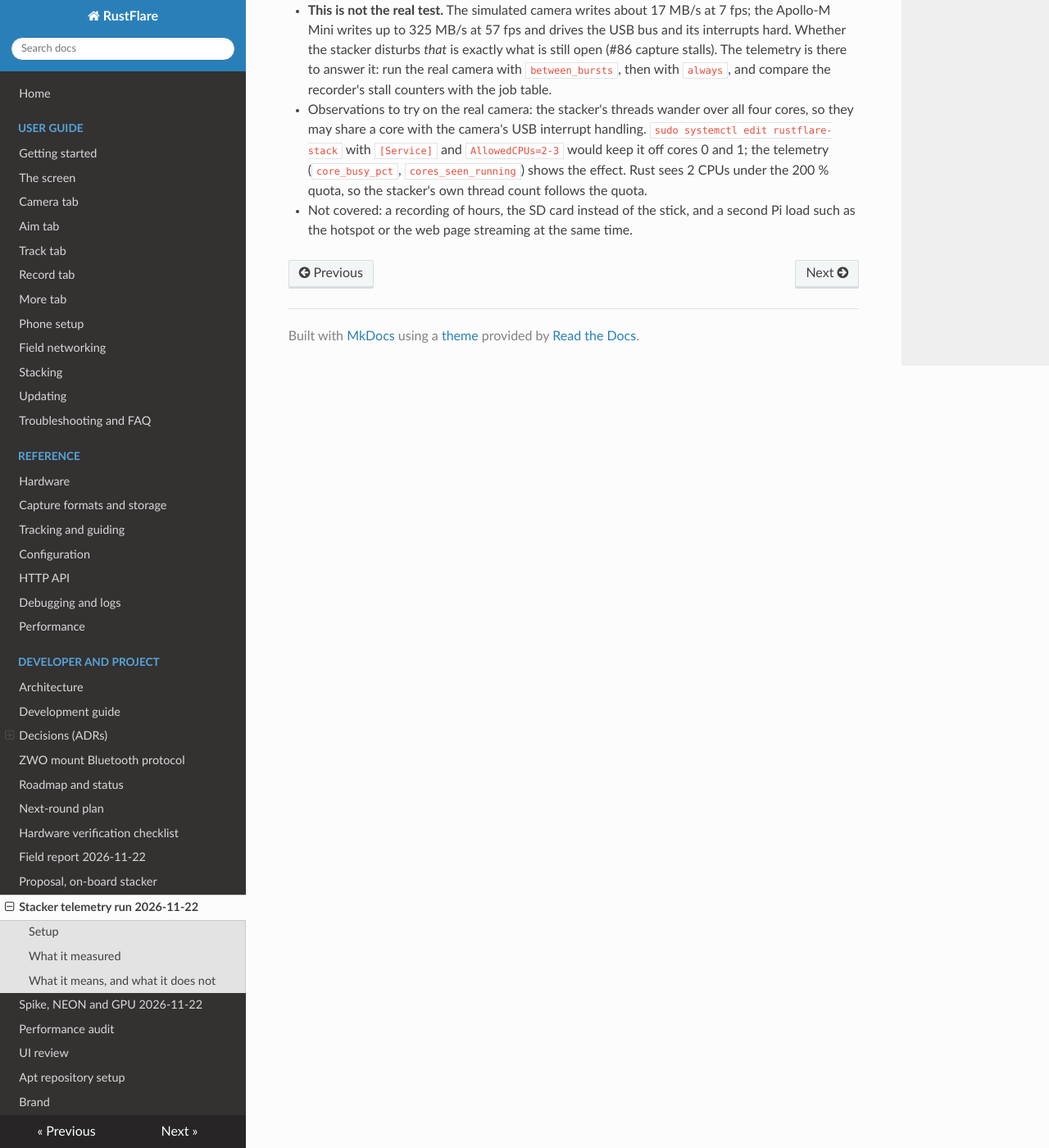
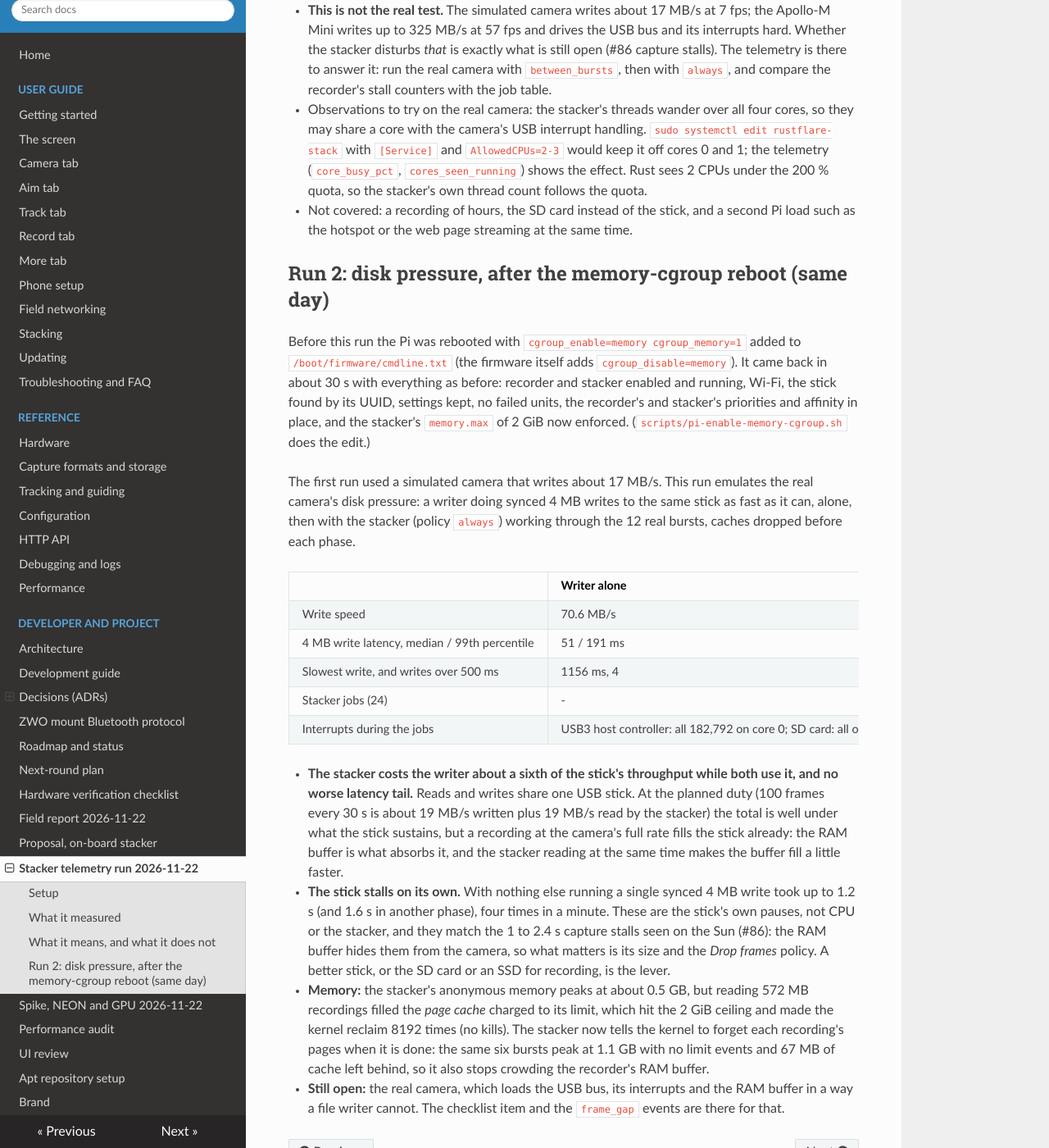
Before and after one commit to ddompe/rustflare, an MkDocs documentation site: the page built from docs/project/stacker-telemetry-run-2026-11-22.md, in a window 1280 px wide and 1400 px high, scrolled down 1277 px. Shown: the whole window at 82% size. Built offline with MkDocs 1.6.1, drawn with Linux system fonts in a browser that asks for light colours; nearby versions of some CDN libraries.

Commit message:
Memory cgroup enabled on the Pi (script + docs), stacker drops each recording's page cache; run 2 of the telemetry tests (disk pressure)
- scripts/pi-enable-memory-cgroup.sh; verified through a reboot on the development Pi
- stack: posix_fadvise DONTNEED on a recording's files when stacked: peak memory 2.0 GB -> 1.1 GB, no limit events
- docs: run 2 (writer alone vs with the stacker: -16 % write speed, no worse latency tail; the stick stalls by itself up to 1.2 s)

Co-Authored-By: Claude Sonnet 5.5 <noreply@anthropic.com>
Claude-Session: https://claude.ai/code/session_017ywF8xXeeShnnXZu6HPae3

```diff
--- a/docs/project/stacker-telemetry-run-2026-11-22.md
+++ b/docs/project/stacker-telemetry-run-2026-11-22.md
@@ -32,3 +32,22 @@ The first run of the stacker service on the Pi 5 with its telemetry, using the f
 - **This is not the real test.** The simulated camera writes about 17 MB/s at 7 fps; the Apollo-M Mini writes up to 325 MB/s at 57 fps and drives the USB bus and its interrupts hard. Whether the stacker disturbs *that* is exactly what is still open (#86 capture stalls). The telemetry is there to answer it: run the real camera with `between_bursts`, then with `always`, and compare the recorder's stall counters with the job table.
 - Observations to try on the real camera: the stacker's threads wander over all four cores, so they may share a core with the camera's USB interrupt handling. `sudo systemctl edit rustflare-stack` with `[Service]` and `AllowedCPUs=2-3` would keep it off cores 0 and 1; the telemetry (`core_busy_pct`, `cores_seen_running`) shows the effect. Rust sees 2 CPUs under the 200 % quota, so the stacker's own thread count follows the quota.
 - Not covered: a recording of hours, the SD card instead of the stick, and a second Pi load such as the hotspot or the web page streaming at the same time.
+
+## Run 2: disk pressure, after the memory-cgroup reboot (same day)
+
+Before this run the Pi was rebooted with `cgroup_enable=memory cgroup_memory=1` added to `/boot/firmware/cmdline.txt` (the firmware itself adds `cgroup_disable=memory`). It came back in about 30 s with everything as before: recorder and stacker enabled and running, Wi-Fi, the stick found by its UUID, settings kept, no failed units, the recorder's and stacker's priorities and affinity in place, and the stacker's `memory.max` of 2 GiB now enforced. (`scripts/pi-enable-memory-cgroup.sh` does the edit.)
+
+The first run used a simulated camera that writes about 17 MB/s. This run emulates the real camera's disk pressure: a writer doing synced 4 MB writes to the same stick as fast as it can, alone, then with the stacker (policy `always`) working through the 12 real bursts, caches dropped before each phase.
+
+| | Writer alone | Writer + stacker |
+|---|---|---|
+| Write speed | 70.6 MB/s | 59.5 MB/s (**-16 %**) |
+| 4 MB write latency, median / 99th percentile | 51 / 191 ms | 56 / 228 ms |
+| Slowest write, and writes over 500 ms | 1156 ms, 4 | 1136 ms, 2 |
+| Stacker jobs (24) | - | median 8.5 s, slowest 16.5 s, 1.3 cores, **no** I/O or memory pressure stalls (PSI) |
+| Interrupts during the jobs | USB3 host controller: all 182,792 on core 0; SD card: all on core 0 | the stacker was confined to cores 2 and 3 |
+
+- **The stacker costs the writer about a sixth of the stick's throughput while both use it, and no worse latency tail.** Reads and writes share one USB stick. At the planned duty (100 frames every 30 s is about 19 MB/s written plus 19 MB/s read by the stacker) the total is well under what the stick sustains, but a recording at the camera's full rate fills the stick already: the RAM buffer is what absorbs it, and the stacker reading at the same time makes the buffer fill a little faster.
+- **The stick stalls on its own.** With nothing else running a single synced 4 MB write took up to 1.2 s (and 1.6 s in another phase), four times in a minute. These are the stick's own pauses, not CPU or the stacker, and they match the 1 to 2.4 s capture stalls seen on the Sun (#86): the RAM buffer hides them from the camera, so what matters is its size and the *Drop frames* policy. A better stick, or the SD card or an SSD for recording, is the lever.
+- **Memory:** the stacker's anonymous memory peaks at about 0.5 GB, but reading 572 MB recordings filled the *page cache* charged to its limit, which hit the 2 GiB ceiling and made the kernel reclaim 8192 times (no kills). The stacker now tells the kernel to forget each recording's pages when it is done: the same six bursts peak at 1.1 GB with no limit events and 67 MB of cache left behind, so it also stops crowding the recorder's RAM buffer.
+- **Still open:** the real camera, which loads the USB bus, its interrupts and the RAM buffer in a way a file writer cannot. The checklist item and the `frame_gap` events are there for that.
```
Also changed, not shown: docs/project/architecture.md (+1 -1 lines), docs/project/hardware-checklist.md (+1 -0 lines), 5 other files.
